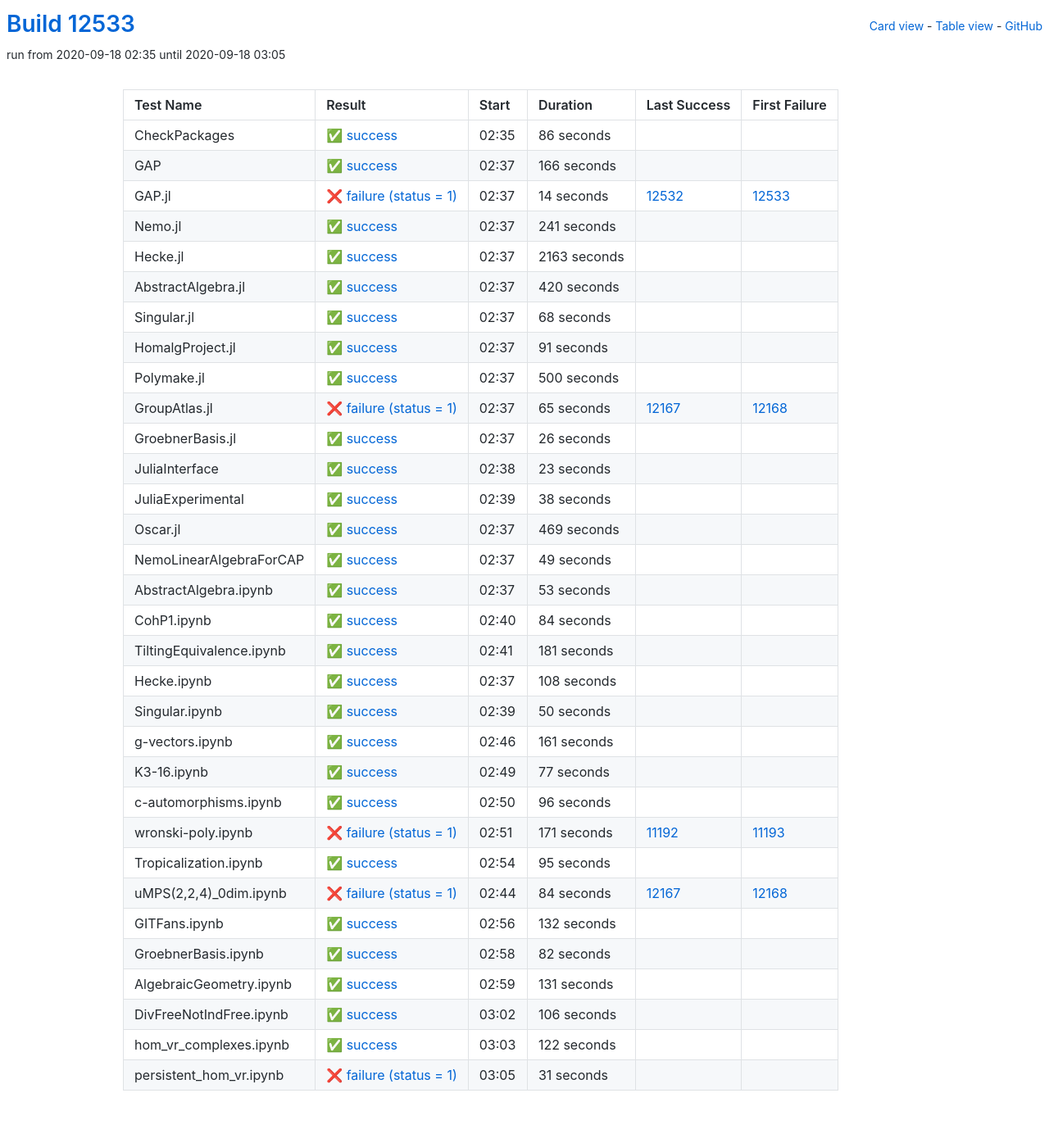
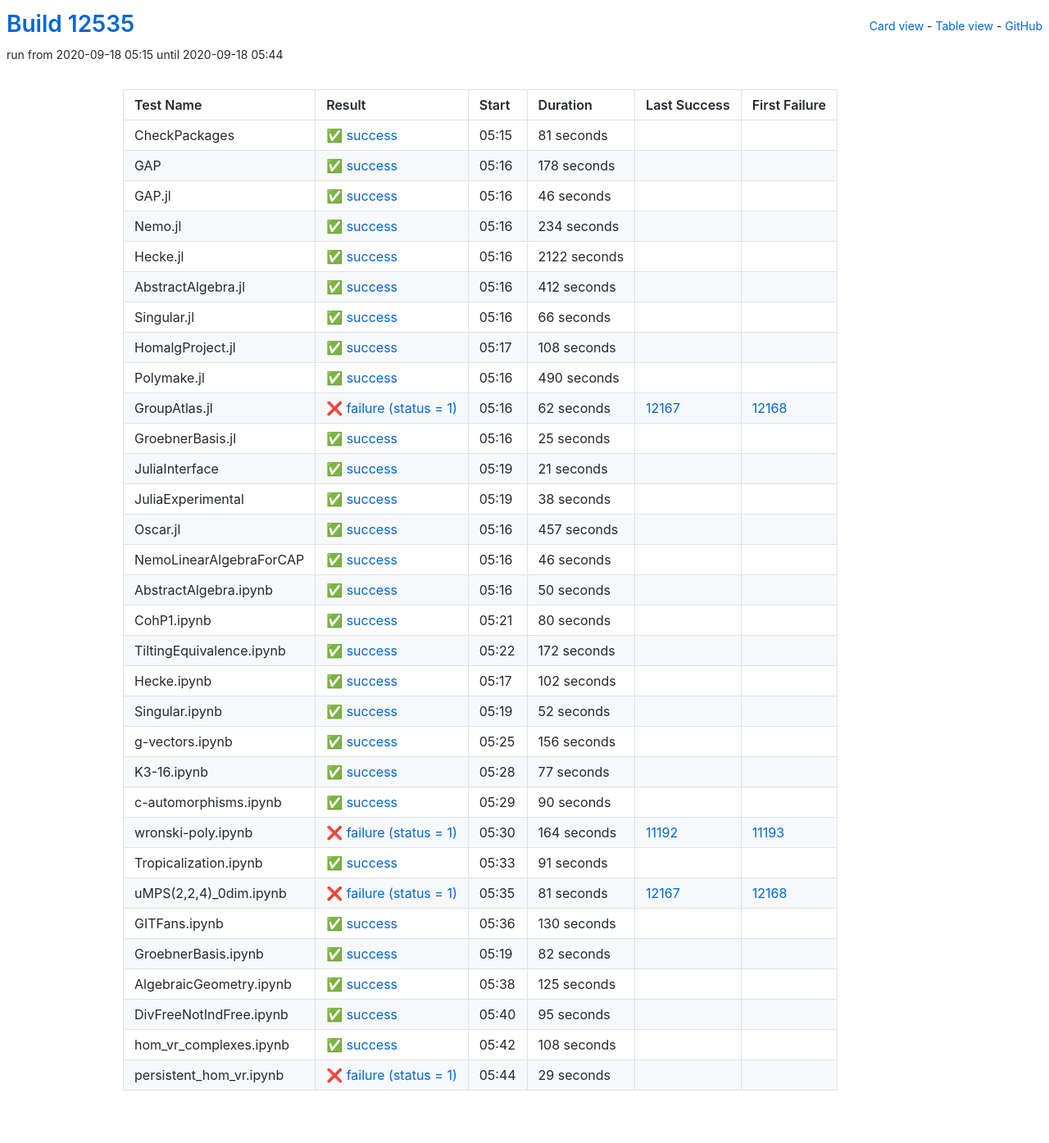
Before and after one commit to oscar-system/oscar-ci-status, a Jekyll site: the page built from table.html, in a window 1280 px wide. Shown: the whole page at 82% size. Built offline with Jekyll 4.4.1, drawn with Linux system fonts in a browser that asks for light colours.

Commit message:
Build #12535

```diff
--- a/_data/ci.yml
+++ b/_data/ci.yml
@@ -1,6 +1,6 @@
 ---
-build: 12533
-build_url: https://oscarci.mathematik.uni-kl.de/job/oscar/12533/
+build: 12535
+build_url: https://oscarci.mathematik.uni-kl.de/job/oscar/12535/
 job: oscar
 organization: oscar-system
 repo: oscar-ci-status
@@ -8,152 +8,152 @@
 tests:
 - name: CheckPackages
   id: checkpackages
-  log: https://oscarci.mathematik.uni-kl.de/job/oscar/12533/artifact/logs/build-12533/CheckPackages.log
-  start: 2020-09-18 02:35
+  log: https://oscarci.mathematik.uni-kl.de/job/oscar/12535/artifact/logs/build-12535/CheckPackages.log
+  start: 2020-09-18 05:15
   success: true
   exitcode: 0
   status: success
-  duration: 86
+  duration: 81
   last_success: false
   last_success_url:
   first_failure: false
   first_failure_url:
 - name: GAP
   id: gap
-  log: https://oscarci.mathematik.uni-kl.de/job/oscar/12533/artifact/logs/build-12533/GAP.log
-  start: 2020-09-18 02:37
+  log: https://oscarci.mathematik.uni-kl.de/job/oscar/12535/artifact/logs/build-12535/GAP.log
+  start: 2020-09-18 05:16
   success: true
   exitcode: 0
   status: success
-  duration: 166
+  duration: 178
   last_success: false
   last_success_url:
   first_failure: false
   first_failure_url:
 - name: GAP.jl
   id: gap-jl
-  log: https://oscarci.mathematik.uni-kl.de/job/oscar/12533/artifact/logs/build-12533/GAP.jl.log
-  start: 2020-09-18 02:37
-  success: false
-  exitcode: 1
-  status: failure
-  duration: 14
-  last_success: 12532
-  last_success_url: https://oscarci.mathematik.uni-kl.de/job/oscar/12532/
-  first_failure: 12533
-  first_failure_url: https://oscarci.mathematik.uni-kl.de/job/oscar/12533/
-- name: Nemo.jl
-  id: nemo-jl
-  log: https://oscarci.mathematik.uni-kl.de/job/oscar/12533/artifact/logs/build-12533/Nemo.jl.log
-  start: 2020-09-18 02:37
+  log: https://oscarci.mathematik.uni-kl.de/job/oscar/12535/artifact/logs/build-12535/GAP.jl.log
+  start: 2020-09-18 05:16
   success: true
   exitcode: 0
   status: success
-  duration: 241
+  duration: 46
+  last_success: false
+  last_success_url:
+  first_failure: false
+  first_failure_url:
+- name: Nemo.jl
+  id: nemo-jl
+  log: https://oscarci.mathematik.uni-kl.de/job/oscar/12535/artifact/logs/build-12535/Nemo.jl.log
+  start: 2020-09-18 05:16
+  success: true
+  exitcode: 0
+  status: success
+  duration: 234
   last_success: false
   last_success_url:
   first_failure: false
   first_failure_url:
 - name: Hecke.jl
   id: hecke-jl
-  log: https://oscarci.mathematik.uni-kl.de/job/oscar/12533/artifact/logs/build-12533/Hecke.jl.log
-  start: 2020-09-18 02:37
+  log: https://oscarci.mathematik.uni-kl.de/job/oscar/12535/artifact/logs/build-12535/Hecke.jl.log
+  start: 2020-09-18 05:16
   success: true
   exitcode: 0
   status: success
-  duration: 2163
+  duration: 2122
   last_success: false
   last_success_url:
   first_failure: false
   first_failure_url:
 - name: AbstractAlgebra.jl
   id: abstractalgebra-jl
-  log: https://oscarci.mathematik.uni-kl.de/job/oscar/12533/artifact/logs/build-12533/AbstractAlgebra.jl.log
-  start: 2020-09-18 02:37
+  log: https://oscarci.mathematik.uni-kl.de/job/oscar/12535/artifact/logs/build-12535/AbstractAlgebra.jl.log
+  start: 2020-09-18 05:16
   success: true
   exitcode: 0
   status: success
-  duration: 420
+  duration: 412
   last_success: false
   last_success_url:
   first_failure: false
   first_failure_url:
 - name: Singular.jl
   id: singular-jl
-  log: https://oscarci.mathematik.uni-kl.de/job/oscar/12533/artifact/logs/build-12533/Singular.jl.log
-  start: 2020-09-18 02:37
+  log: https://oscarci.mathematik.uni-kl.de/job/oscar/12535/artifact/logs/build-12535/Singular.jl.log
+  start: 2020-09-18 05:16
   success: true
   exitcode: 0
   status: success
-  duration: 68
+  duration: 66
   last_success: false
   last_success_url:
   first_failure: false
   first_failure_url:
 - name: HomalgProject.jl
   id: homalgproject-jl
-  log: https://oscarci.mathematik.uni-kl.de/job/oscar/12533/artifact/logs/build-12533/HomalgProject.jl.log
-  start: 2020-09-18 02:37
+  log: https://oscarci.mathematik.uni-kl.de/job/oscar/12535/artifact/logs/build-12535/HomalgProject.jl.log
+  start: 2020-09-18 05:17
   success: true
   exitcode: 0
   status: success
-  duration: 91
+  duration: 108
   last_success: false
   last_success_url:
   first_failure: false
   first_failure_url:
 - name: Polymake.jl
   id: polymake-jl
-  log: https://oscarci.mathematik.uni-kl.de/job/oscar/12533/artifact/logs/build-12533/Polymake.jl.log
-  start: 2020-09-18 02:37
+  log: https://oscarci.mathematik.uni-kl.de/job/oscar/12535/artifact/logs/build-12535/Polymake.jl.log
+  start: 2020-09-18 05:16
   success: true
   exitcode: 0
   status: success
-  duration: 500
+  duration: 490
   last_success: false
   last_success_url:
   first_failure: false
   first_failure_url:
 - name: GroupAtlas.jl
   id: groupatlas-jl
-  log: https://oscarci.mathematik.uni-kl.de/job/oscar/12533/artifact/logs/build-12533/GroupAtlas.jl.log
-  start: 2020-09-18 02:37
+  log: https://oscarci.mathematik.uni-kl.de/job/oscar/12535/artifact/logs/build-12535/GroupAtlas.jl.log
+  start: 2020-09-18 05:16
   success: false
   exitcode: 1
   status: failure
-  duration: 65
+  duration: 62
   last_success: 12167
   last_success_url: https://oscarci.mathematik.uni-kl.de/job/oscar/12167/
   first_failure: 12168
   first_failure_url: https://oscarci.mathematik.uni-kl.de/job/oscar/12168/
 - name: GroebnerBasis.jl
   id: groebnerbasis-jl
-  log: https://oscarci.mathematik.uni-kl.de/job/oscar/12533/artifact/logs/build-12533/GroebnerBasis.jl.log
-  start: 2020-09-18 02:37
+  log: https://oscarci.mathematik.uni-kl.de/job/oscar/12535/artifact/logs/build-12535/GroebnerBasis.jl.log
+  start: 2020-09-18 05:16
   success: true
   exitcode: 0
   status: success
-  duration: 26
+  duration: 25
   last_success: false
   last_success_url:
   first_failure: false
   first_failure_url:
 - name: JuliaInterface
   id: juliainterface
-  log: https://oscarci.mathematik.uni-kl.de/job/oscar/12533/artifact/logs/build-12533/JuliaInterface.log
-  start: 2020-09-18 02:38
+  log: https://oscarci.mathematik.uni-kl.de/job/oscar/12535/artifact/logs/build-12535/JuliaInterface.log
+  start: 2020-09-18 05:19
   success: true
   exitcode: 0
   status: success
-  duration: 23
+  duration: 21
   last_success: false
   last_success_url:
   first_failure: false
   first_failure_url:
 - name: JuliaExperimental
   id: juliaexperimental
-  log: https://oscarci.mathematik.uni-kl.de/job/oscar/12533/artifact/logs/build-12533/JuliaExperimental.log
-  start: 2020-09-18 02:39
+  log: https://oscarci.mathematik.uni-kl.de/job/oscar/12535/artifact/logs/build-12535/JuliaExperimental.log
+  start: 2020-09-18 05:19
   success: true
   exitcode: 0
   status: success
@@ -164,80 +164,32 @@
   first_failure_url:
 - name: Oscar.jl
   id: oscar-jl
-  log: https://oscarci.mathematik.uni-kl.de/job/oscar/12533/artifact/logs/build-12533/Oscar.jl.log
-  start: 2020-09-18 02:37
+  log: https://oscarci.mathematik.uni-kl.de/job/oscar/12535/artifact/logs/build-12535/Oscar.jl.log
+  start: 2020-09-18 05:16
   success: true
   exitcode: 0
   status: success
-  duration: 469
+  duration: 457
   last_success: false
   last_success_url:
   first_failure: false
   first_failure_url:
 - name: NemoLinearAlgebraForCAP
   id: nemolinearalgebraforcap
-  log: https://oscarci.mathematik.uni-kl.de/job/oscar/12533/artifact/logs/build-12533/NemoLinearAlgebraForCAP.log
-  start: 2020-09-18 02:37
+  log: https://oscarci.mathematik.uni-kl.de/job/oscar/12535/artifact/logs/build-12535/NemoLinearAlgebraForCAP.log
+  start: 2020-09-18 05:16
   success: true
   exitcode: 0
   status: success
-  duration: 49
+  duration: 46
   last_success: false
   last_success_url:
   first_failure: false
   first_failure_url:
 - name: AbstractAlgebra.ipynb
   id: abstractalgebra-ipynb
-  log: https://oscarci.mathematik.uni-kl.de/job/oscar/12533/artifact/logs/build-12533/AbstractAlgebra.ipynb.log
-  start: 2020-09-18 02:37
-  success: true
-  exitcode: 0
-  status: success
-  duration: 53
-  last_success: false
-  last_success_url:
-  first_failure: false
-  first_failure_url:
-- name: CohP1.ipynb
-  id: cohp1-ipynb
-  log: https://oscarci.mathematik.uni-kl.de/job/oscar/12533/artifact/logs/build-12533/CohP1.ipynb.log
-  start: 2020-09-18 02:40
-  success: true
-  exitcode: 0
-  status: success
-  duration: 84
-  last_success: false
-  last_success_url:
-  first_failure: false
-  first_failure_url:
-- name: TiltingEquivalence.ipynb
-  id: tiltingequivalence-ipynb
-  log: https://oscarci.mathematik.uni-kl.de/job/oscar/12533/artifact/logs/build-12533/TiltingEquivalence.ipynb.log
-  start: 2020-09-18 02:41
-  success: true
-  exitcode: 0
-  status: success
-  duration: 181
-  last_success: false
-  last_success_url:
-  first_failure: false
-  first_failure_url:
-- name: Hecke.ipynb
-  id: hecke-ipynb
-  log: https://oscarci.mathematik.uni-kl.de/job/oscar/12533/artifact/logs/build-12533/Hecke.ipynb.log
-  start: 2020-09-18 02:37
-  success: true
-  exitcode: 0
-  status: success
-  duration: 108
-  last_success: false
-  last_success_url:
-  first_failure: false
-  first_failure_url:
-- name: Singular.ipynb
-  id: singular-ipynb
-  log: https://oscarci.mathematik.uni-kl.de/job/oscar/12533/artifact/logs/build-12533/Singular.ipynb.log
-  start: 2020-09-18 02:39
+  log: https://oscarci.mathematik.uni-kl.de/job/oscar/12535/artifact/logs/build-12535/AbstractAlgebra.ipynb.log
+  start: 2020-09-18 05:16
   success: true
   exitcode: 0
   status: success
@@ -246,22 +198,70 @@
   last_success_url:
   first_failure: false
   first_failure_url:
-- name: g-vectors.ipynb
-  id: g-vectors-ipynb
-  log: https://oscarci.mathematik.uni-kl.de/job/oscar/12533/artifact/logs/build-12533/g-vectors.ipynb.log
-  start: 2020-09-18 02:46
+- name: CohP1.ipynb
+  id: cohp1-ipynb
+  log: https://oscarci.mathematik.uni-kl.de/job/oscar/12535/artifact/logs/build-12535/CohP1.ipynb.log
+  start: 2020-09-18 05:21
   success: true
   exitcode: 0
   status: success
-  duration: 161
+  duration: 80
+  last_success: false
+  last_success_url:
+  first_failure: false
+  first_failure_url:
+- name: TiltingEquivalence.ipynb
+  id: tiltingequivalence-ipynb
+  log: https://oscarci.mathematik.uni-kl.de/job/oscar/12535/artifact/logs/build-12535/TiltingEquivalence.ipynb.log
+  start: 2020-09-18 05:22
+  success: true
+  exitcode: 0
+  status: success
+  duration: 172
+  last_success: false
+  last_success_url:
+  first_failure: false
+  first_failure_url:
+- name: Hecke.ipynb
+  id: hecke-ipynb
+  log: https://oscarci.mathematik.uni-kl.de/job/oscar/12535/artifact/logs/build-12535/Hecke.ipynb.log
+  start: 2020-09-18 05:17
+  success: true
+  exitcode: 0
+  status: success
+  duration: 102
+  last_success: false
+  last_success_url:
+  first_failure: false
+  first_failure_url:
+- name: Singular.ipynb
+  id: singular-ipynb
+  log: https://oscarci.mathematik.uni-kl.de/job/oscar/12535/artifact/logs/build-12535/Singular.ipynb.log
+  start: 2020-09-18 05:19
+  success: true
+  exitcode: 0
+  status: success
+  duration: 52
+  last_success: false
+  last_success_url:
+  first_failure: false
+  first_failure_url:
+- name: g-vectors.ipynb
+  id: g-vectors-ipynb
+  log: https://oscarci.mathematik.uni-kl.de/job/oscar/12535/artifact/logs/build-12535/g-vectors.ipynb.log
+  start: 2020-09-18 05:25
+  success: true
+  exitcode: 0
+  status: success
+  duration: 156
   last_success: false
   last_success_url:
   first_failure: false
   first_failure_url:
 - name: K3-16.ipynb
   id: k3-16-ipynb
-  log: https://oscarci.mathematik.uni-kl.de/job/oscar/12533/artifact/logs/build-12533/K3-16.ipynb.log
-  start: 2020-09-18 02:49
+  log: https://oscarci.mathematik.uni-kl.de/job/oscar/12535/artifact/logs/build-12535/K3-16.ipynb.log
+  start: 2020-09-18 05:28
   success: true
   exitcode: 0
   status: success
@@ -272,68 +272,68 @@
   first_failure_url:
 - name: c-automorphisms.ipynb
   id: c-automorphisms-ipynb
-  log: https://oscarci.mathematik.uni-kl.de/job/oscar/12533/artifact/logs/build-12533/c-automorphisms.ipynb.log
-  start: 2020-09-18 02:50
+  log: https://oscarci.mathematik.uni-kl.de/job/oscar/12535/artifact/logs/build-12535/c-automorphisms.ipynb.log
+  start: 2020-09-18 05:29
   success: true
   exitcode: 0
   status: success
-  duration: 96
+  duration: 90
   last_success: false
   last_success_url:
   first_failure: false
   first_failure_url:
 - name: wronski-poly.ipynb
   id: wronski-poly-ipynb
-  log: https://oscarci.mathematik.uni-kl.de/job/oscar/12533/artifact/logs/build-12533/wronski-poly.ipynb.log
-  start: 2020-09-18 02:51
+  log: https://oscarci.mathematik.uni-kl.de/job/oscar/12535/artifact/logs/build-12535/wronski-poly.ipynb.log
+  start: 2020-09-18 05:30
   success: false
   exitcode: 1
   status: failure
-  duration: 171
+  duration: 164
   last_success: 11192
   last_success_url: https://oscarci.mathematik.uni-kl.de/job/oscar/11192/
   first_failure: 11193
   first_failure_url: https://oscarci.mathematik.uni-kl.de/job/oscar/11193/
 - name: Tropicalization.ipynb
   id: tropicalization-ipynb
-  log: https://oscarci.mathematik.uni-kl.de/job/oscar/12533/artifact/logs/build-12533/Tropicalization.ipynb.log
-  start: 2020-09-18 02:54
+  log: https://oscarci.mathematik.uni-kl.de/job/oscar/12535/artifact/logs/build-12535/Tropicalization.ipynb.log
+  start: 2020-09-18 05:33
   success: true
   exitcode: 0
   status: success
-  duration: 95
+  duration: 91
   last_success: false
   last_success_url:
   first_failure: false
   first_failure_url:
 - name: uMPS(2,2,4)_0dim.ipynb
   id: umps-2-2-4-0dim-ipynb
-  log: https://oscarci.mathematik.uni-kl.de/job/oscar/12533/artifact/logs/build-12533/uMPS-2-2-4-_0dim.ipynb.log
-  start: 2020-09-18 02:44
+  log: https://oscarci.mathematik.uni-kl.de/job/oscar/12535/artifact/logs/build-12535/uMPS-2-2-4-_0dim.ipynb.log
+  start: 2020-09-18 05:35
   success: false
   exitcode: 1
   status: failure
-  duration: 84
+  duration: 81
   last_success: 12167
   last_success_url: https://oscarci.mathematik.uni-kl.de/job/oscar/12167/
   first_failure: 12168
   first_failure_url: https://oscarci.mathematik.uni-kl.de/job/oscar/12168/
 - name: GITFans.ipynb
   id: gitfans-ipynb
-  log: https://oscarci.mathematik.uni-kl.de/job/oscar/12533/artifact/logs/build-12533/GITFans.ipynb.log
-  start: 2020-09-18 02:56
+  log: https://oscarci.mathematik.uni-kl.de/job/oscar/12535/artifact/logs/build-12535/GITFans.ipynb.log
+  start: 2020-09-18 05:36
   success: true
   exitcode: 0
   status: success
-  duration: 132
+  duration: 130
   last_success: false
   last_success_url:
   first_failure: false
   first_failure_url:
 - name: GroebnerBasis.ipynb
   id: groebnerbasis-ipynb
-  log: https://oscarci.mathematik.uni-kl.de/job/oscar/12533/artifact/logs/build-12533/GroebnerBasis.ipynb.log
-  start: 2020-09-18 02:58
+  log: https://oscarci.mathematik.uni-kl.de/job/oscar/12535/artifact/logs/build-12535/GroebnerBasis.ipynb.log
+  start: 2020-09-18 05:19
   success: true
   exitcode: 0
   status: success
@@ -344,48 +344,48 @@
   first_failure_url:
 - name: AlgebraicGeometry.ipynb
   id: algebraicgeometry-ipynb
-  log: https://oscarci.mathematik.uni-kl.de/job/oscar/12533/artifact/logs/build-12533/AlgebraicGeometry.ipynb.log
-  start: 2020-09-18 02:59
+  log: https://oscarci.mathematik.uni-kl.de/job/oscar/12535/artifact/logs/build-12535/AlgebraicGeometry.ipynb.log
+  start: 2020-09-18 05:38
   success: true
   exitcode: 0
   status: success
-  duration: 131
+  duration: 125
   last_success: false
   last_success_url:
   first_failure: false
   first_failure_url:
 - name: DivFreeNotIndFree.ipynb
   id: divfreenotindfree-ipynb
-  log: https://oscarci.mathematik.uni-kl.de/job/oscar/12533/artifact/logs/build-12533/DivFreeNotIndFree.ipynb.log
-  start: 2020-09-18 03:02
+  log: https://oscarci.mathematik.uni-kl.de/job/oscar/12535/artifact/logs/build-12535/DivFreeNotIndFree.ipynb.log
+  start: 2020-09-18 05:40
   success: true
   exitcode: 0
   status: success
-  duration: 106
+  duration: 95
   last_success: false
   last_success_url:
   first_failure: false
   first_failure_url:
 - name: hom_vr_complexes.ipynb
   id: hom-vr-complexes-ipynb
-  log: https://oscarci.mathematik.uni-kl.de/job/oscar/12533/artifact/logs/build-12533/hom_vr_complexes.ipynb.log
-  start: 2020-09-18 03:03
+  log: https://oscarci.mathematik.uni-kl.de/job/oscar/12535/artifact/logs/build-12535/hom_vr_complexes.ipynb.log
+  start: 2020-09-18 05:42
   success: true
   exitcode: 0
   status: success
-  duration: 122
+  duration: 108
   last_success: false
   last_success_url:
   first_failure: false
   first_failure_url:
 - name: persistent_hom_vr.ipynb
   id: persistent-hom-vr-ipynb
-  log: https://oscarci.mathematik.uni-kl.de/job/oscar/12533/artifact/logs/build-12533/persistent_hom_vr.ipynb.log
-  start: 2020-09-18 03:05
+  log: https://oscarci.mathematik.uni-kl.de/job/oscar/12535/artifact/logs/build-12535/persistent_hom_vr.ipynb.log
+  start: 2020-09-18 05:44
   success: false
   exitcode: 1
   status: failure
-  duration: 31
+  duration: 29
   last_success: false
   last_success_url:
   first_failure: false
```
Also changed, not shown: README.md.
